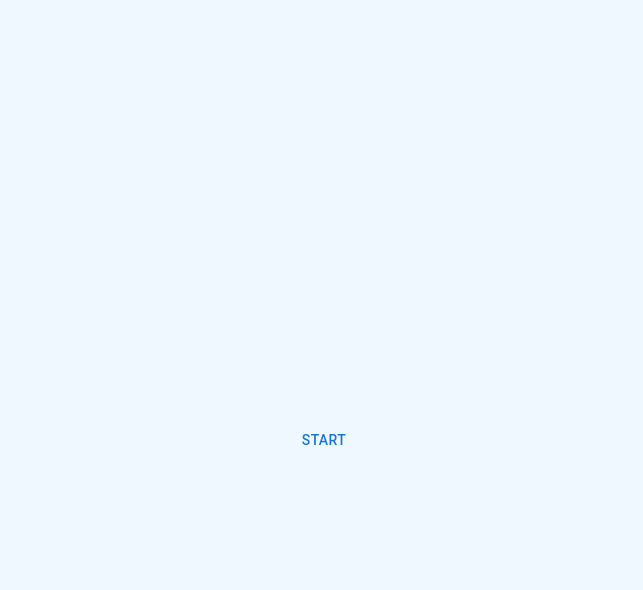
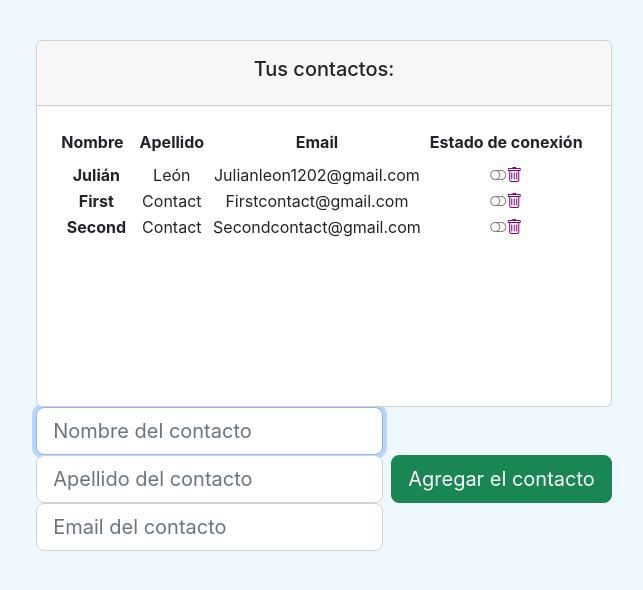
Before and after one commit to Julianleon1202/Proyecto-OpenBootcamp, a React (Create React App) app in the folder ejercicios-ob/: page / in a window 1280 px wide. Shown: the top 590 px of the page, without its empty margins (316-959 px from the left). Built offline with nearby package versions, Linux system fonts and the light colour scheme.

Commit message:
Último ejercicio del proyecto

```diff
--- a/ejercicios-ob/src/App.js
+++ b/ejercicios-ob/src/App.js
@@ -6,6 +6,7 @@ import ListContact from './components/pure/container/list_contact';
 import CambioColor from './ejercicios-op/cambioColor';
 import RegisterContact from './pages/auth/RegisterContact';
 import ChuckNorris from './components/pure/ChuckNorris';
+import UseReducer from './components/pure/container/useReducer';
 
 function App() {
   return (
@@ -15,7 +16,8 @@ function App() {
           {/* <Clockfuncional></Clockfuncional> */}
           {/* <CambioColor></CambioColor> */}
           {/* <RegisterContact></RegisterContact> */}
-          <ChuckNorris></ChuckNorris>
+          {/* <ChuckNorris></ChuckNorris> */}
+          <UseReducer></UseReducer>
     </div>
   );
 }
--- /dev/null
+++ b/ejercicios-ob/src/components/pure/container/useReducer.jsx
@@ -0,0 +1,113 @@
+import React, { useReducer } from 'react';
+import { Contacto } from '../../../models/contact.class';
+import ContactComponent from '../contact';
+import '../../../styles/contact.scss'
+import ContactForm from '../forms/contactForm';
+
+const ADD = 'ADD';
+const DELETE = 'DELETE';
+
+const defaultContact = new Contacto( 'Julián', 'León', 'Julianleon1202@gmail.com', true);
+    const defaultContact1 = new Contacto( 'First', 'Contact', 'Firstcontact@gmail.com', false);
+    const defaultContact2 = new Contacto('Second', 'Contact', 'Secondcontact@gmail.com', true);
+
+const reducer = (state, action) => {
+    switch (action.type) {
+        case ADD:
+            return {
+                ...state,
+                nombre: '',
+                apellido: '',
+                email: '',
+                conectado: true
+            }
+        case DELETE:
+            return {
+                ...state,
+                nombre: '',
+                apellido: '',
+                email: '',
+                conectado: true
+                }
+
+        default:
+            break;
+    }
+}
+
+const UseReducer = () => {
+
+    const [contacts, dispatch] = useReducer(reducer, [defaultContact, defaultContact1, defaultContact2]);
+
+    function conexionContact(contact) {
+        console.log('Complete this Contact', contact)
+        const index = contacts.indexOf(contact);
+        const tempContacts = [...contacts];
+        tempContacts[index].conected = !tempContacts[index].conected;
+        //Se actualiza el estado del componente, por lo tanto, la tarea
+        dispatch(tempContacts);
+    }
+
+    function deleteContact(contact){
+        console.log('Delete this Contact', contact);
+        const index = contacts.indexOf(contact);
+        const tempContacts = [...contacts];
+        tempContacts.splice(index,1);
+        dispatch(tempContacts);
+    }
+
+    function addContact(contact){
+        console.log('Delete this Contact', contact)
+        const index = contacts.indexOf(contact);
+        const tempContacts = [...contacts];
+        tempContacts.push(contact);
+        dispatch(tempContacts);
+    }
+
+    return (
+        <div>
+            <div className='col-12'>
+                <div className='card'>
+                    <div className='card-header p-3'>
+                        <h5>Tus contactos:</h5>
+
+                    </div>
+                     <div className='card-body' data-mbd-perfect-scroll='true' style={ {position: 'relative', height:'300px'}}>
+                        <table>
+                            <thead>
+                                <tr>
+                                    <th scope='col' style={ {padding:'8px'}}>Nombre</th>
+                                    <th scope='col' style={ {padding:'8px'}}>Apellido</th>
+                                    <th scope='col' style={ {padding:'8px'}}>Email</th>
+                                    <th scope='col' style={ {padding:'8px'}}>Estado de conexión</th>
+                                </tr>
+                            </thead>
+
+                            <tbody>
+                                { contacts.map((contact, index) => {
+                                    return (
+                                            <ContactComponent
+                                                key={index}
+                                                contact={contact}
+                                                conexion={conexionContact}
+                                                remove={deleteContact}
+                                                >
+
+
+                                            </ContactComponent>
+                                        )
+                                    }
+                                )}
+                            </tbody>
+                        </table>
+                     </div>
+                </div>
+
+            </div>
+                <ContactForm add={addContact}></ContactForm>
+
+        </div>
+    );
+}
+
+export default UseReducer;
```
